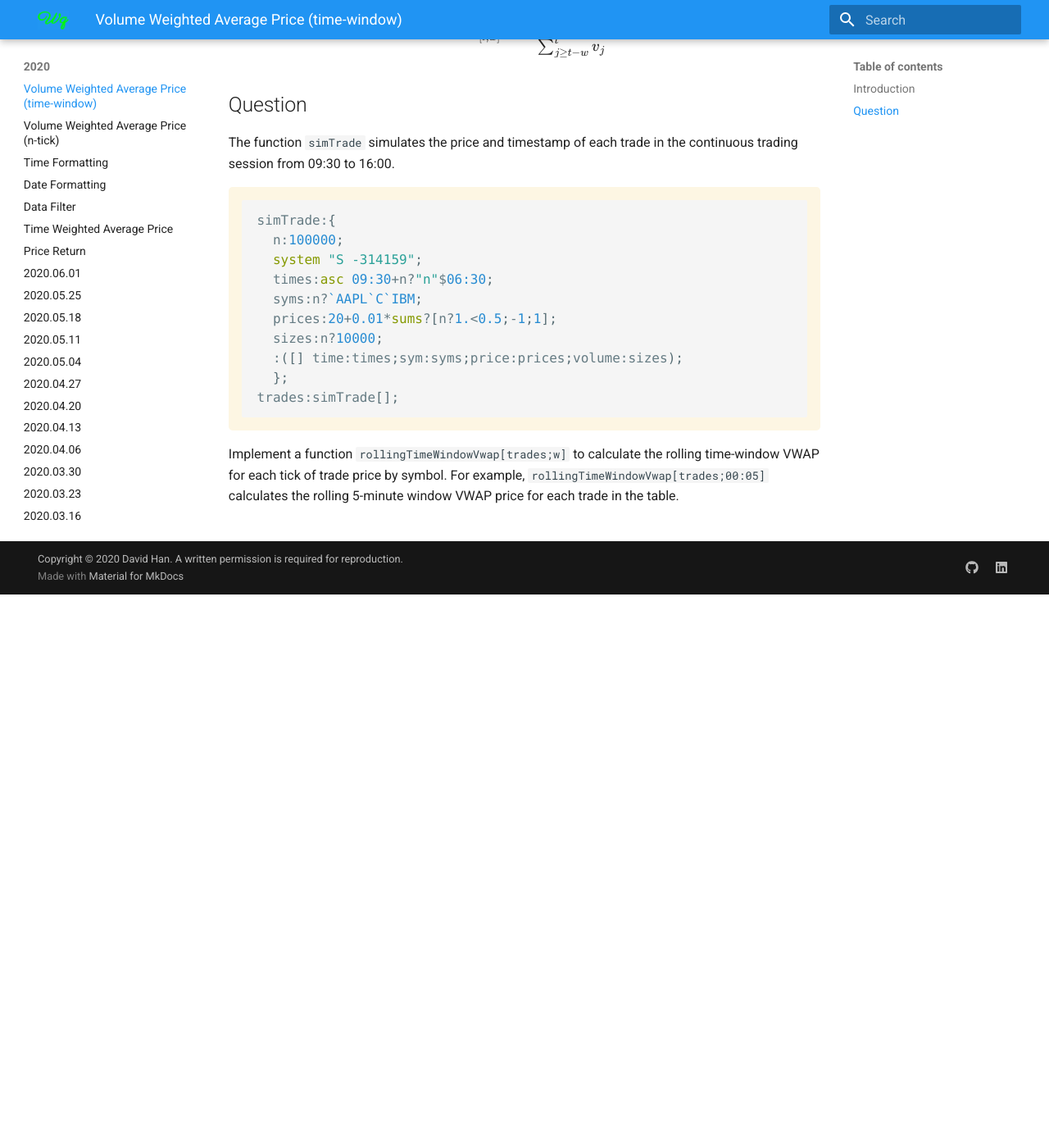
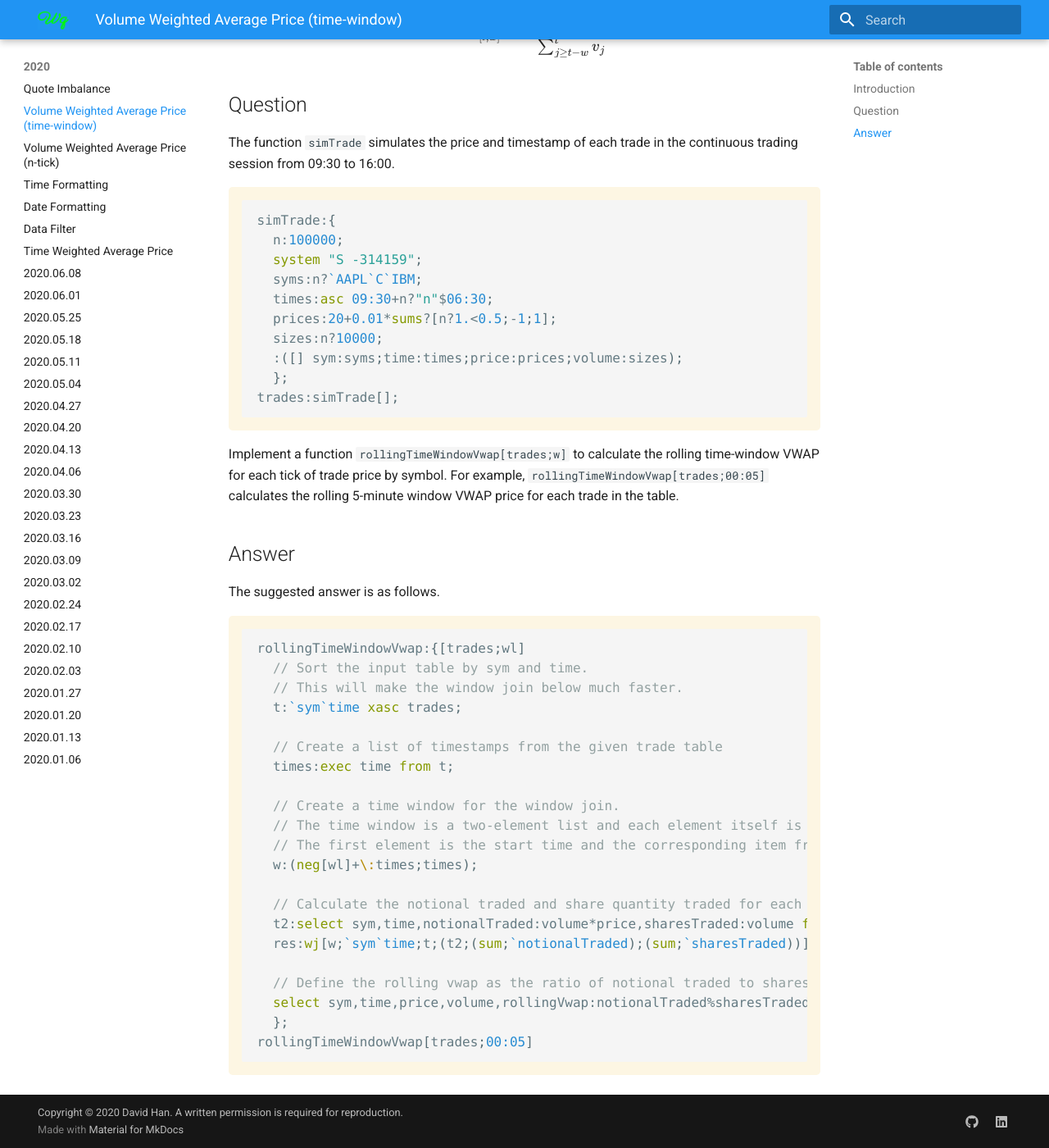
Before and after one commit to dpkwhan/weeklyq, an MkDocs documentation site: the page built from docs/2020/2020.07.20.md, in a window 1280 px wide and 1400 px high, scrolled down 675 px. Shown: the whole window at 82% size. Built offline with MkDocs 1.6.1 and Material for MkDocs 9.7.7, drawn with Linux system fonts in a browser that asks for light colours; nearby versions of some CDN libraries; formulas are drawn with MathJax 3; comment, search, counter and statistics services are not loaded.

````diff
--- a/docs/2020/2020.07.20.md
+++ b/docs/2020/2020.07.20.md
@@ -1,3 +1,3 @@
 {! 2020/2020.07.20q.md !}
 
-<!-- {! 2020/2020.07.20a.md !} -->
+{! 2020/2020.07.20a.md !}
--- a/docs/2020/2020.07.20a.md
+++ b/docs/2020/2020.07.20a.md
@@ -1 +1,27 @@
 ## Answer
+
+The suggested answer is as follows.
+
+```q
+rollingTimeWindowVwap:{[trades;wl]
+  // Sort the input table by sym and time.
+  // This will make the window join below much faster.
+  t:`sym`time xasc trades;
+
+  // Create a list of timestamps from the given trade table
+  times:exec time from t;
+
+  // Create a time window for the window join.
+  // The time window is a two-element list and each element itself is also a list.
+  // The first element is the start time and the corresponding item from the second element is the end time.
+  w:(neg[wl]+\:times;times);
+
+  // Calculate the notional traded and share quantity traded for each rolling window
+  t2:select sym,time,notionalTraded:volume*price,sharesTraded:volume from t;
+  res:wj[w;`sym`time;t;(t2;(sum;`notionalTraded);(sum;`sharesTraded))];
+
+  // Define the rolling vwap as the ratio of notional traded to shares traded
+  select sym,time,price,volume,rollingVwap:notionalTraded%sharesTraded from res
+  };
+rollingTimeWindowVwap[trades;00:05]
+```
--- a/docs/2020/2020.07.20q.md
+++ b/docs/2020/2020.07.20q.md
@@ -22,11 +22,11 @@ The function ``simTrade`` simulates the price and timestamp of each trade in the
 simTrade:{
   n:100000;
   system "S -314159";
+  syms:n?`AAPL`C`IBM;
   times:asc 09:30+n?"n"$06:30;
-  syms:n?`AAPL`C`IBM;
   prices:20+0.01*sums?[n?1.<0.5;-1;1];
   sizes:n?10000;
-  :([] time:times;sym:syms;price:prices;volume:sizes);
+  :([] sym:syms;time:times;price:prices;volume:sizes);
   };
 trades:simTrade[];
 ```
--- /dev/null
+++ b/docs/2020/2020.07.27.md
@@ -0,0 +1,3 @@
+{! 2020/2020.07.27q.md !}
+
+<!-- {! 2020/2020.07.27a.md !} -->
--- a/mkdocs.yml
+++ b/mkdocs.yml
@@ -64,6 +64,7 @@ theme:
 nav:
   - Home: index.md
   - 2020:
+      - 2020/2020.07.27.md
       - 2020/2020.07.20.md
       - 2020/2020.07.13.md
       - 2020/2020.07.06.md
````
Also changed, not shown: docs/2020/2020.07.27q.md (added, +46 -0 lines), docs/assets/img/2020.07.27.png (added).
